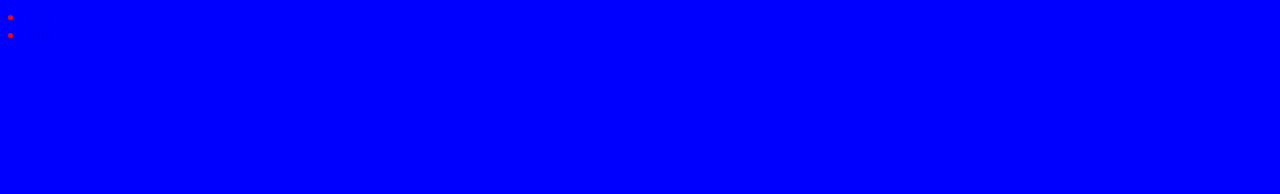
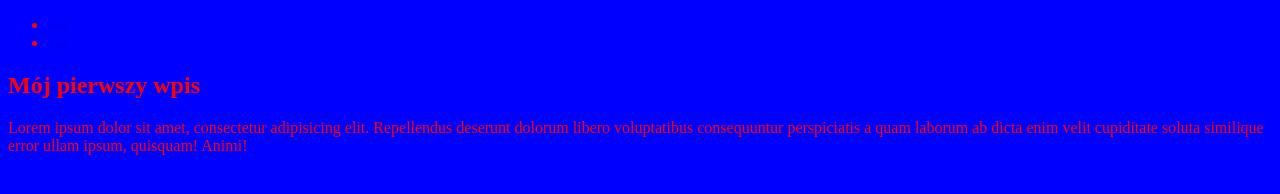
Before and after one commit to sylwiajanczak1992/MyFirstGit, a plain HTML site: page index.html in a window 1280 px wide. Drawn offline with Linux system fonts and the light colour scheme.

Commit message:
add article my index.html

```diff
--- a/index.html
+++ b/index.html
@@ -8,8 +8,20 @@
 </head>
 <body>
 	<nav>
-	<li><a href="#">Git</a></li>
-	<li><a href="#">Git</a></li>
+	<ul>
+		<li><a href="#">Git</a></li>
+		<li><a href="#">Git</a></li>
+	</ul>
+	</nav>
+	<main>
+		<article>
+			<header>
+			<h2> Mój pierwszy wpis</h2>
+			<p>Lorem ipsum dolor sit amet, consectetur adipisicing elit. Repellendus deserunt dolorum libero voluptatibus consequuntur perspiciatis a quam laborum ab dicta enim velit cupiditate soluta similique error ullam ipsum, quisquam! Animi!</p>
+
+
+
+	</main>
 
 
 
```
